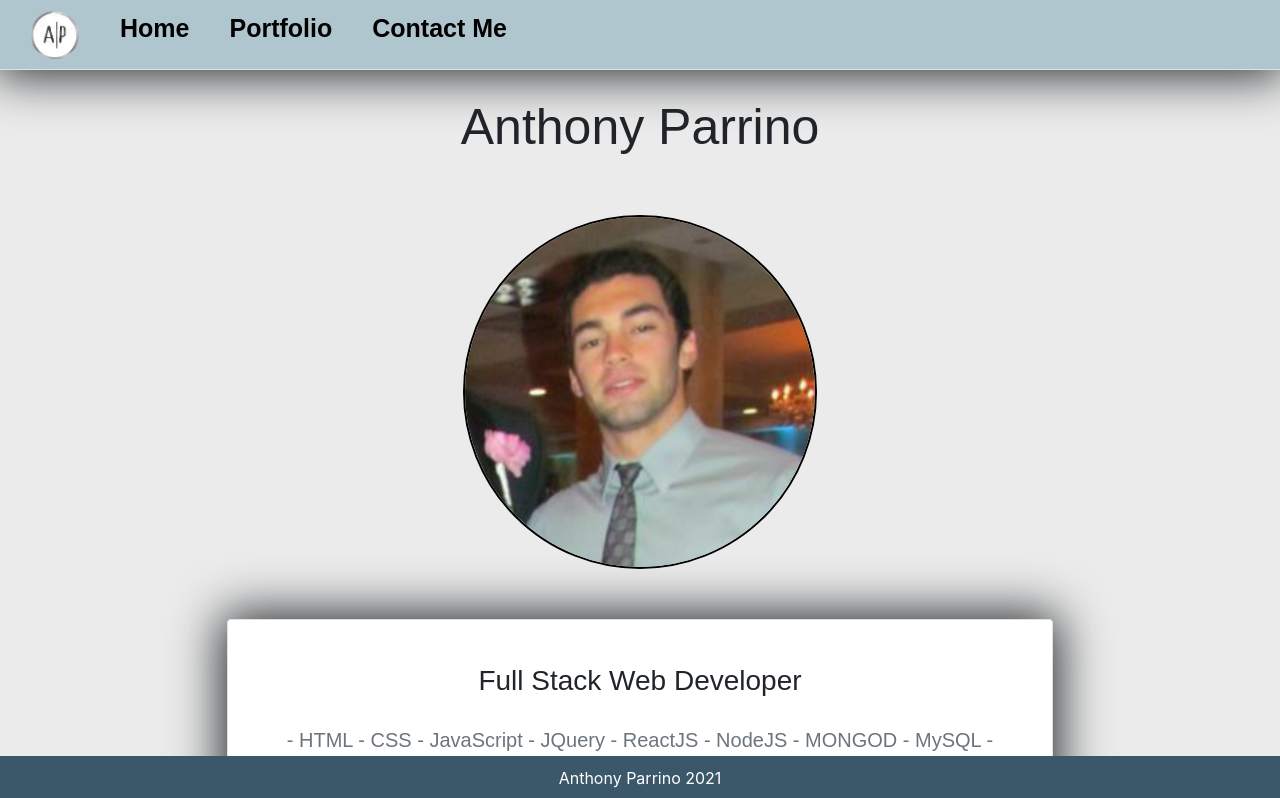
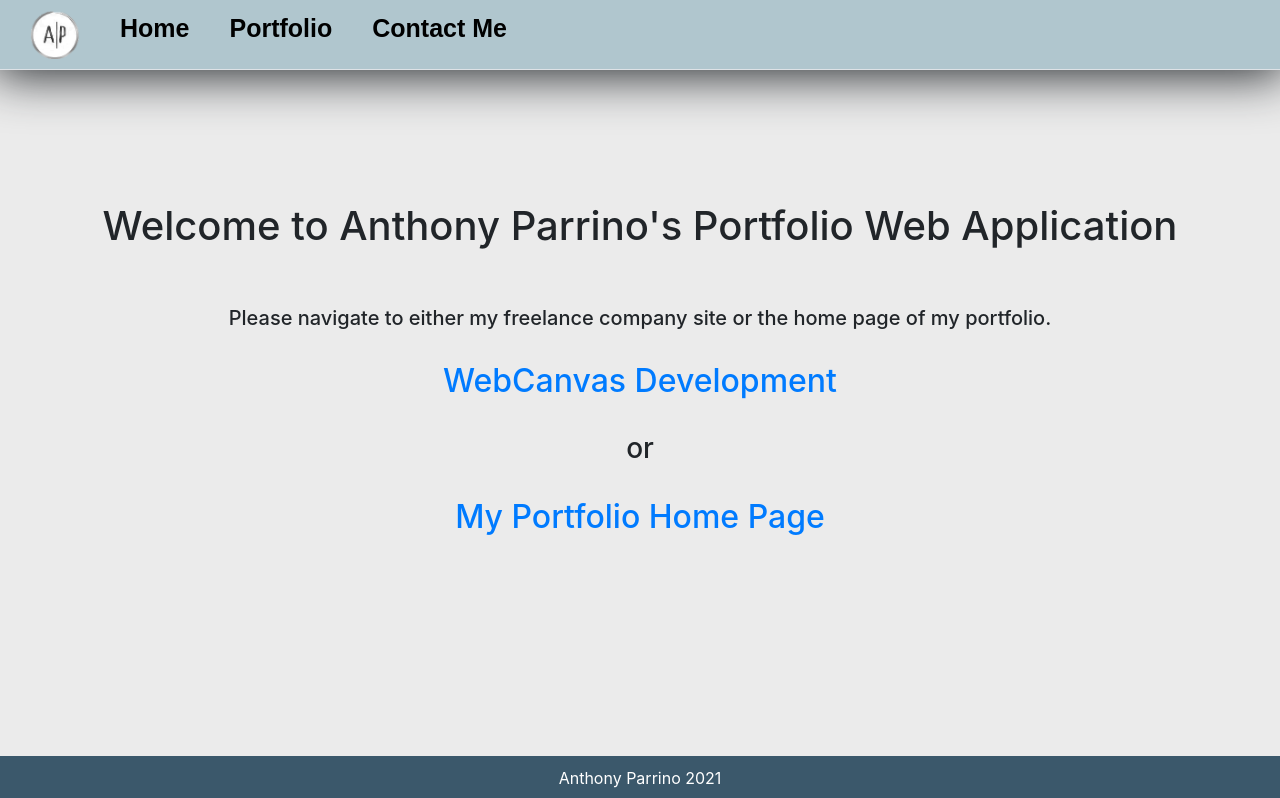
Before and after one commit to goobisanubis21/reactPortfolio, a React (Create React App) app: page / in a window 1280 px wide. Shown: the top 798 px of the page. Built offline with nearby package versions, Linux system fonts and the light colour scheme; a web font is replaced by a local one.

Commit message:
added new page

```diff
--- a/src/App.js
+++ b/src/App.js
@@ -6,6 +6,7 @@ import Projects from "./pages/Projects";
 import Contact from "./pages/Contact";
 import Footer from "./components/Footer/index"
 import Header from "./components/Header/index"
+import Choose from "./pages/Choose"
 
 function App() {
   return (
@@ -16,7 +17,7 @@ function App() {
             <Nav />
             <Header />
             <Switch>
-              <Route exact path="/" component={Home} />
+              <Route exact path="/" component={Choose} />
               <Route exact path="/home" component={Home} />
               <Route exact path="/projects" component={Projects} />
               <Route exact path="/contact" component={Contact} />
--- a/src/components/HomeCard/index.js
+++ b/src/components/HomeCard/index.js
@@ -20,7 +20,7 @@ function HomeCard() {
                 <div className="commission">
                     <h4 className="h4El">- FreeLance -</h4>
                     <br/>
-                    <strong id="card-text" className="card-text myInfo">Currently I am accepting freelance commissioned based work. This means if you are looking for a website with no limitations to be live on the internet for your business, personal use or any reson at all, I can create it for you based on any specific guidlines or design layouts you may or may not request. For any questions or FREE estimates check out the <a href="/contact">contact page</a> and send me an email.</strong>
+                    <strong id="card-text" className="card-text myInfo">Currently I am accepting freelance commissioned based work through my other website, <a href="https://www.webcanvasdevelopment.com/">WebCanvasDevelopment.com</a>. This means if you are looking for a website with no limitations to be live on the internet for your business, personal use or any reson at all, I can create it for you based on any specific guidlines or design layouts you may or may not request. For any questions or FREE estimates check out the <a href="/contact">contact page</a> and send me an email.</strong>
                 </div>
                 <br />
                 <div id="logos">
--- a/src/components/Nav/index.js
+++ b/src/components/Nav/index.js
@@ -12,7 +12,7 @@ function Nav() {
                 </Link>
             </li>
             <li className="nav-item" title="Home Page">
-                <Link to="/" >
+                <Link to="/home" >
                     Home
                 </Link>
             </li>
--- /dev/null
+++ b/src/pages/Choose.js
@@ -0,0 +1,25 @@
+import React from 'react';
+import "../static/style/choose.css";
+
+function Choose() {
+    return (
+        <div className="mainChooseDiv">
+            <div>
+                <h1>Welcome to Anthony Parrino's Portfolio Web Application</h1>
+                <br />
+                <br/>
+                <h5>Please navigate to either my freelance company site or the home page of my portfolio.</h5>
+                <br />
+            </div>
+            <div>
+                <h2><a href = "https://www.webcanvasdevelopment.com/">WebCanvas Development</a></h2>
+                <br/>
+                <h3>or</h3>
+                <br />
+                <h2><a href = "https://www.anthonyparrino.com/home">My Portfolio Home Page</a></h2>
+            </div>
+        </div>
+    )
+}
+
+export default Choose
--- /dev/null
+++ b/src/static/style/choose.css
@@ -0,0 +1,4 @@
+.mainChooseDiv {
+    margin-top: 200px;
+    text-align: center;
+}
```
Also changed, not shown: 1 other file (tests, documents, lock files or other folders).
